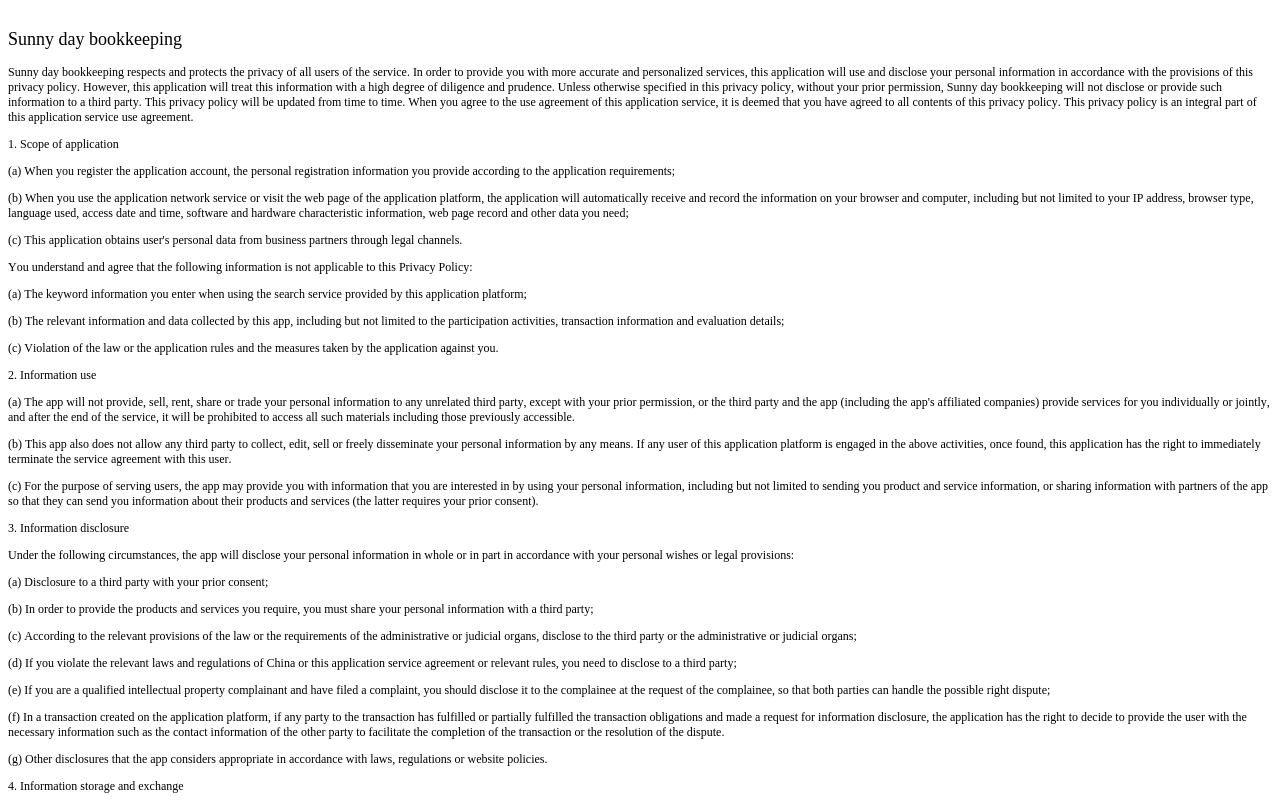
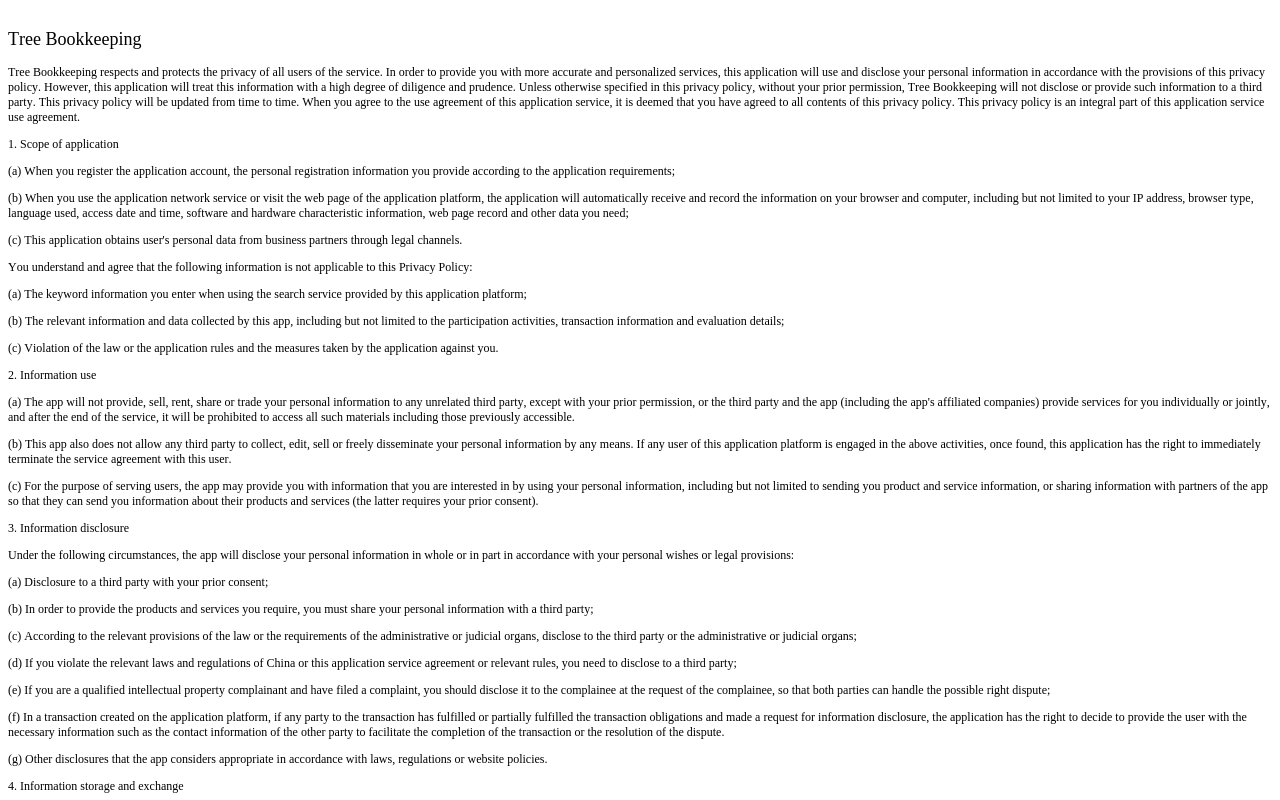
Before and after one commit to TheFreshwaterSea/woyao.github.io, a plain HTML site: page index.html in a window 1280 px wide. Shown: the top 800 px of the page. Drawn offline with Linux system fonts and the light colour scheme.

Commit message:
Update index.html

```diff
--- a/index.html
+++ b/index.html
@@ -13,8 +13,8 @@
 </head>
 <body>
 <h2 style="margin: 0.0px 0.0px 14.9px 0.0px; font: 18.0px 'Songti SC'; color: #000000; -webkit-text-stroke: #000000"><span class="s1"><br>
-Sunny day bookkeeping</span></h2>
-<p class="p2"><span class="s1">Sunny day bookkeeping respects and protects the privacy of all users of the service. In order to provide you with more accurate and personalized services, this application will use and disclose your personal information in accordance with the provisions of this privacy policy. However, this application will treat this information with a high degree of diligence and prudence. Unless otherwise specified in this privacy policy, without your prior permission, Sunny day bookkeeping will not disclose or provide such information to a third party. This privacy policy will be updated from time to time. When you agree to the use agreement of this application service, it is deemed that you have agreed to all contents of this privacy policy. This privacy policy is an integral part of this application service use agreement.</span></p>
+Tree Bookkeeping</span></h2>
+<p class="p2"><span class="s1">Tree Bookkeeping respects and protects the privacy of all users of the service. In order to provide you with more accurate and personalized services, this application will use and disclose your personal information in accordance with the provisions of this privacy policy. However, this application will treat this information with a high degree of diligence and prudence. Unless otherwise specified in this privacy policy, without your prior permission, Tree Bookkeeping will not disclose or provide such information to a third party. This privacy policy will be updated from time to time. When you agree to the use agreement of this application service, it is deemed that you have agreed to all contents of this privacy policy. This privacy policy is an integral part of this application service use agreement.</span></p>
 <p class="p2"><span class="s1">1. Scope of application</span></p>
 <p class="p2"><span class="s1">(a) When you register the application account, the personal registration information you provide according to the application requirements;</span></p>
 <p class="p2"><span class="s1">(b) When you use the application network service or visit the web page of the application platform, the application will automatically receive and record the information on your browser and computer, including but not limited to your IP address, browser type, language used, access date and time, software and hardware characteristic information, web page record and other data you need;</span></p>
```
